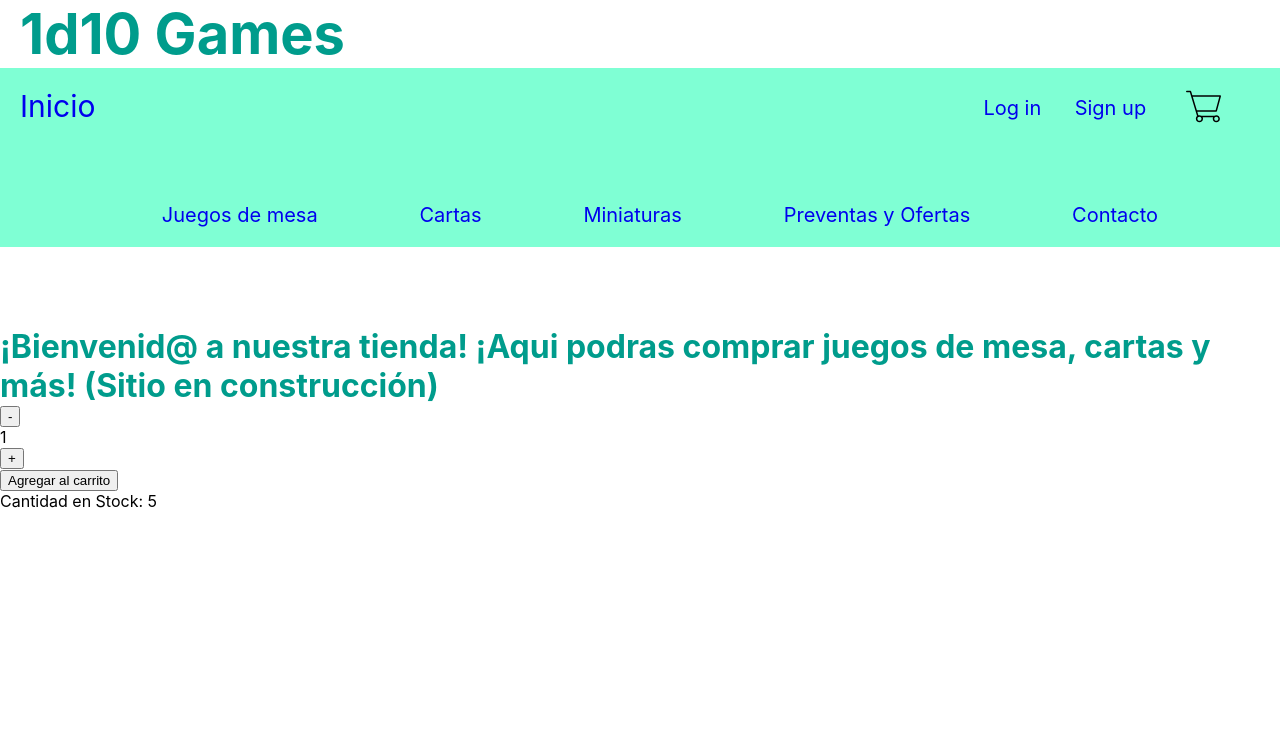
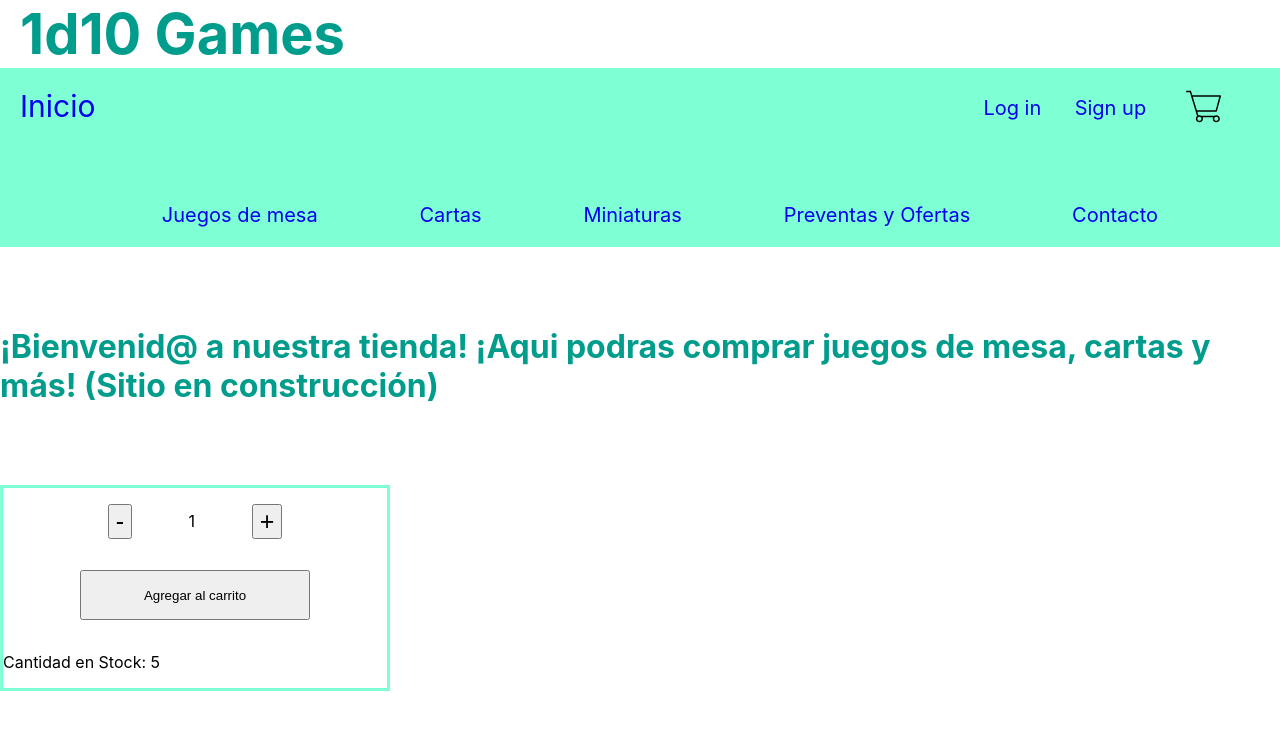
Before and after one commit to Fernando-Andres-Ramos/ProyectoFinal_React, a React (Create React App) app: page / in a window 1280 px wide. Shown: the top 730 px of the page. Built offline with nearby package versions, Linux system fonts and the light colour scheme.

Commit message:
estilos agregados al ItemCount

```diff
--- a/src/components/ItemCount/ItemCount.jsx
+++ b/src/components/ItemCount/ItemCount.jsx
@@ -1,19 +1,25 @@
 import React,{ useState, useEffect} from "react";
+import styles from './ItemCount.module.css'
 
+function onAdd(){
+
+}
 
 export function ItemCount({stock,initial,onAdd}){
-
   const[contador,setContador] = useState(parseInt(initial));
 
+  useEffect(()=>{
+    console.log("estoy haciendo cambios");
+  },[contador]);
   return(
-    <>
-      <div>
-        <button id="BotonRestar" style={{cursor:"pointer"}} onClick={()=>setContador(contador-1)}>-</button>
+    <div className={styles.ItemCountContainer}>
+      <div className={styles.controles}>
+        <button className={styles.botonRestar} style={{cursor:"pointer"}} onClick={()=>setContador(contador-1)}>-</button>
         <p>{contador}</p>
-        <button id="BotonSumar" style={{cursor:"pointer"}} onClick={()=>setContador(contador+1)}>+</button>
+        <button className={styles.botonSumar} style={{cursor:"pointer"}} onClick={()=>setContador(contador+1)}>+</button>
       </div>
-      <button style={{cursor:"pointer"}}>Agregar al carrito</button>
-      <p>Cantidad en Stock: {stock}</p>
-    </>
+      <button className={styles.botonAdd} style={{cursor:"pointer"}}>Agregar al carrito</button>
+      <p style={{width:'100%'}}>Cantidad en Stock: {stock}</p>
+    </div>
   );
 }
--- a/src/components/ItemCount/ItemCount.module.css
+++ b/src/components/ItemCount/ItemCount.module.css
@@ -0,0 +1,28 @@
+.ItemCountContainer{
+  margin-top: 5rem;
+  width: 30%;
+  height: 200px;
+  display: flex;
+  flex-direction: row;
+  flex-wrap: wrap;
+  justify-content: center;
+  align-items: center;
+  border: 3px solid aquamarine;
+}
+
+.controles{
+  width: 75%;
+  display: flex;
+  justify-content: space-evenly;
+  align-items: center;
+
+}
+
+.botonRestar, .botonSumar{
+  font-size: 25px;
+}
+
+.botonAdd{
+  width: 60%;
+  height: 50px;
+}
```
